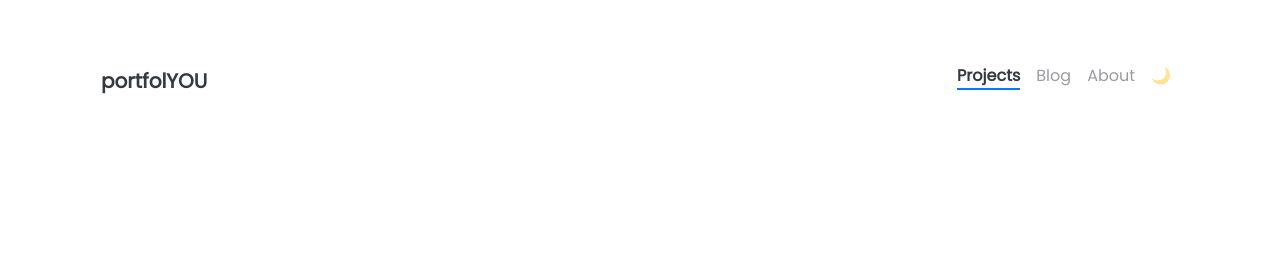
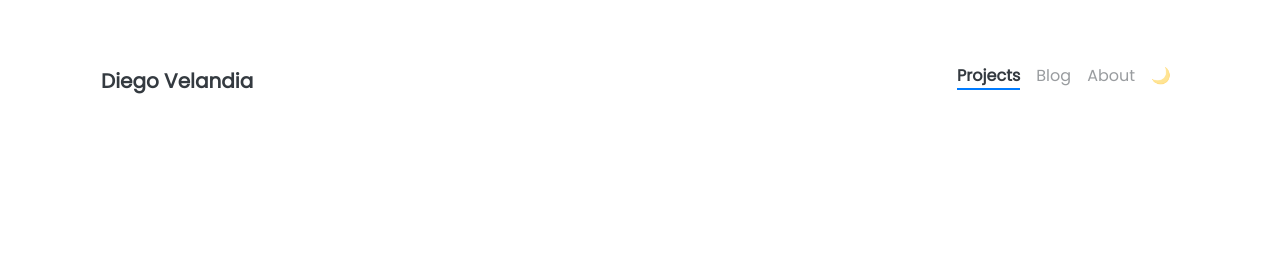
Before and after one commit to Insheloots/Insheloots.github.io, a Jekyll site: the page built from _projects/(4) VVG on GitHub.md, in a window 1280 px wide. Shown: the top 262 px of the page. Built offline with Jekyll 4.4.1, drawn with Linux system fonts in a browser that asks for light colours; nearby versions of some CDN libraries.

Commit message:
config basics

```diff
--- a/_config.yml
+++ b/_config.yml
@@ -1,11 +1,11 @@
 ### Site Settings ###
-title               : portfolYOU
+title               : Diego Velandia
 description         : >-
                       I turn coffee :coffee: into code,
                       use tabs over spaces
                       and never broke production.
-baseurl             : "/portfolYOU"                     # Change to empty quotes if you are hosting your site at <your-username>.github.io directly
-repository          : YoussefRaafatNasry/portfolYOU     # Change to <your-username>/<your-username>.github.io (or remove it if you don't need remote projects)
+baseurl             : ""                     # Change to empty quotes if you are hosting your site at <your-username>.github.io directly
+repository          : Insheloots/Insheloots.github.io     # Change to <your-username>/<your-username>.github.io (or remove it if you don't need remote projects)
 remote_theme        : YoussefRaafatNasry/portfolYOU
 open_new_tab        : false                             # Opens external URLs in new tab (works for posts, projects and navbar only)
 
```
